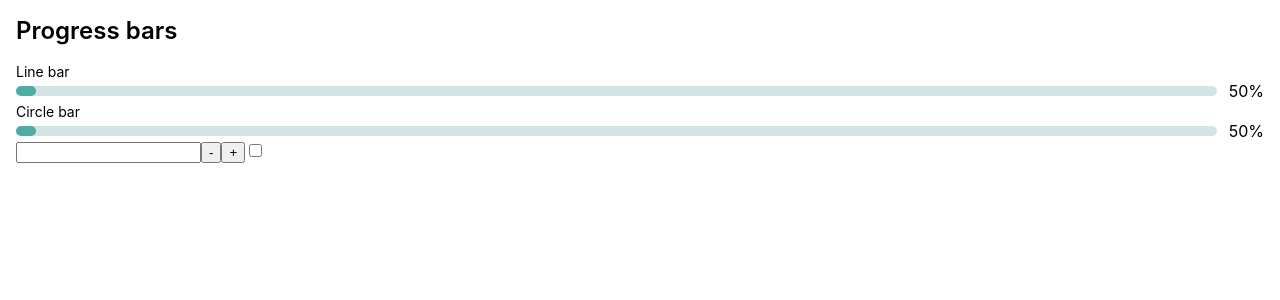
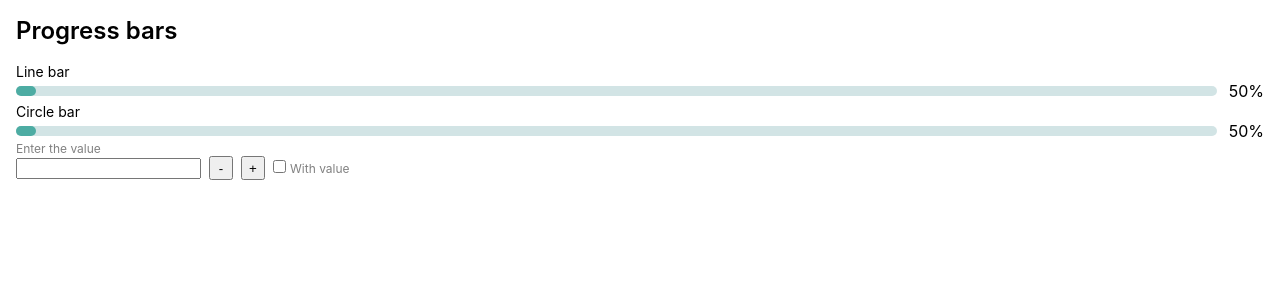
Before and after one commit to Vitaliytheone/Progress-bar, a React (Create React App) app: page / in a window 1280 px wide. Shown: the top 300 px of the page. Built offline with nearby package versions, Linux system fonts and the light colour scheme.

Commit message:
control layout and css modules

```diff
--- a/src/components/control/index.tsx
+++ b/src/components/control/index.tsx
@@ -1,12 +1,18 @@
-import styles from "../../assets/styles.module.css";
+import styles from "./styles.module.css";
 
 const Control = () => {
     return (
         <div>
-            <input />
-            <button>-</button>
-            <button>+</button>
-            <input type="checkbox" />
+            <label htmlFor="input" className={styles.labelInput}>
+                Enter the value
+            </label>
+            <input id="input" className={styles.mr4} />
+            <button className={styles.button}>-</button>
+            <button className={styles.button}>+</button>
+            <input id="checkbox" type="checkbox" className={styles.checkbox} />
+            <label htmlFor="checkbox" className={styles.labelCheckbox}>
+                With value
+            </label>
         </div>
     );
 };
--- /dev/null
+++ b/src/components/control/styles.module.css
@@ -0,0 +1,29 @@
+.mr4 {
+    margin-right: 4px;
+}
+
+.checkbox {
+    composes: mr4;
+    cursor: pointer;
+}
+
+.button {
+    composes: checkbox;
+    width: 24px;
+    height: 24px;
+    margin: 0 4px;
+}
+
+.label {
+    font-size: 12px;
+    color: grey;
+}
+
+.labelInput {
+    composes: label;
+    display: block;
+}
+
+.labelCheckbox {
+    composes: label checkbox;
+}
--- a/src/components/progress/index.tsx
+++ b/src/components/progress/index.tsx
@@ -1,5 +1,5 @@
 import { TProgress } from "./type";
-import styles from "../../assets/styles.module.css";
+import styles from "./styles.module.css";
 
 const Progress = ({ variant, label, withValue }: TProgress) => {
     const isLine = variant === "line";
--- a/src/assets/styles.module.css
+++ b/src/components/progress/styles.module.css
@@ -1,9 +1,3 @@
-.title {
-    font-weight: 600;
-    font-size: 24px;
-    margin-bottom: 16px;
-}
-
 .label {
     font-size: 14px;
     margin-bottom: 4px;
--- a/src/components/title/index.tsx
+++ b/src/components/title/index.tsx
@@ -1,4 +1,4 @@
-import styles from "../../assets/styles.module.css";
+import styles from "./styles.module.css";
 
 const Title = ({ children }: any) => {
     return <div className={styles.title}>{children}</div>;
--- /dev/null
+++ b/src/components/title/styles.module.css
@@ -0,0 +1,5 @@
+.title {
+    font-weight: 600;
+    font-size: 24px;
+    margin-bottom: 16px;
+}
```
